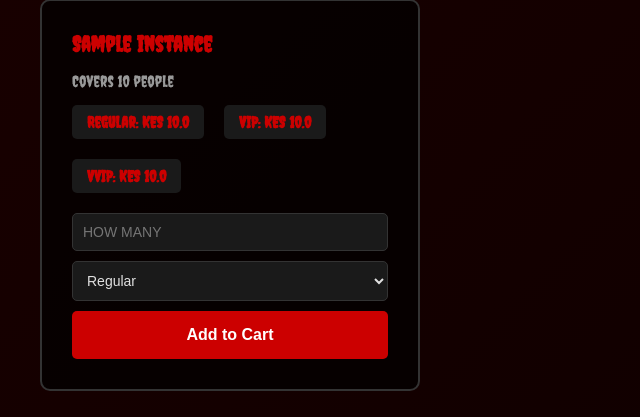
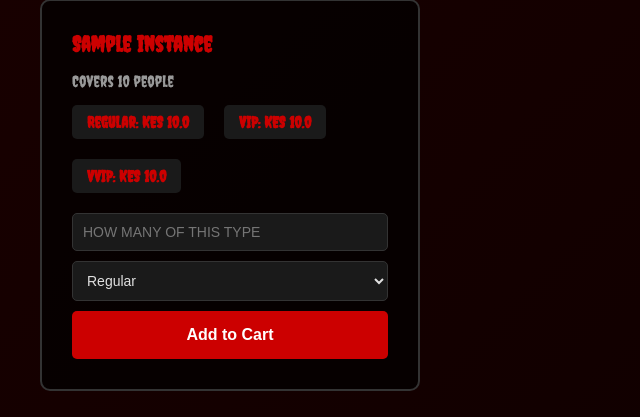
Before and after one commit to VINCENT-bot354/THE-DARK-ORDER-HALLOWEEN, a Flask app: page /tickets in a window 1280 px wide. Shown: the part 328-745 px from the top of the page, without its empty margins (0-640 px from the left). Run offline with Flask 3, Linux system fonts and the light colour scheme; the visitor is signed in with stand-in values (Sample User, id 1); tables that the repository leaves empty hold one stand-in row (Sample ...).

Commit message:
Update placeholder text for quantity input field

```diff
--- a/templates/tickets.html
+++ b/templates/tickets.html
@@ -40,7 +40,7 @@
                             {% endif %}
                         </div>
                         <div class="ticket-controls">
-                            <input type="number" placeholder="HOW MANY" min="1" id="qty-{{ instance.id }}" class="quantity-input">
+                            <input type="number" placeholder="HOW MANY OF THIS TYPE" min="1" id="qty-{{ instance.id }}" class="quantity-input">
                             <select id="tier-{{ instance.id }}" class="tier-select">
                                 {% if instance.regular_price %}<option value="regular">Regular</option>{% endif %}
                                 {% if instance.vip_price %}<option value="vip">VIP</option>{% endif %}
```
